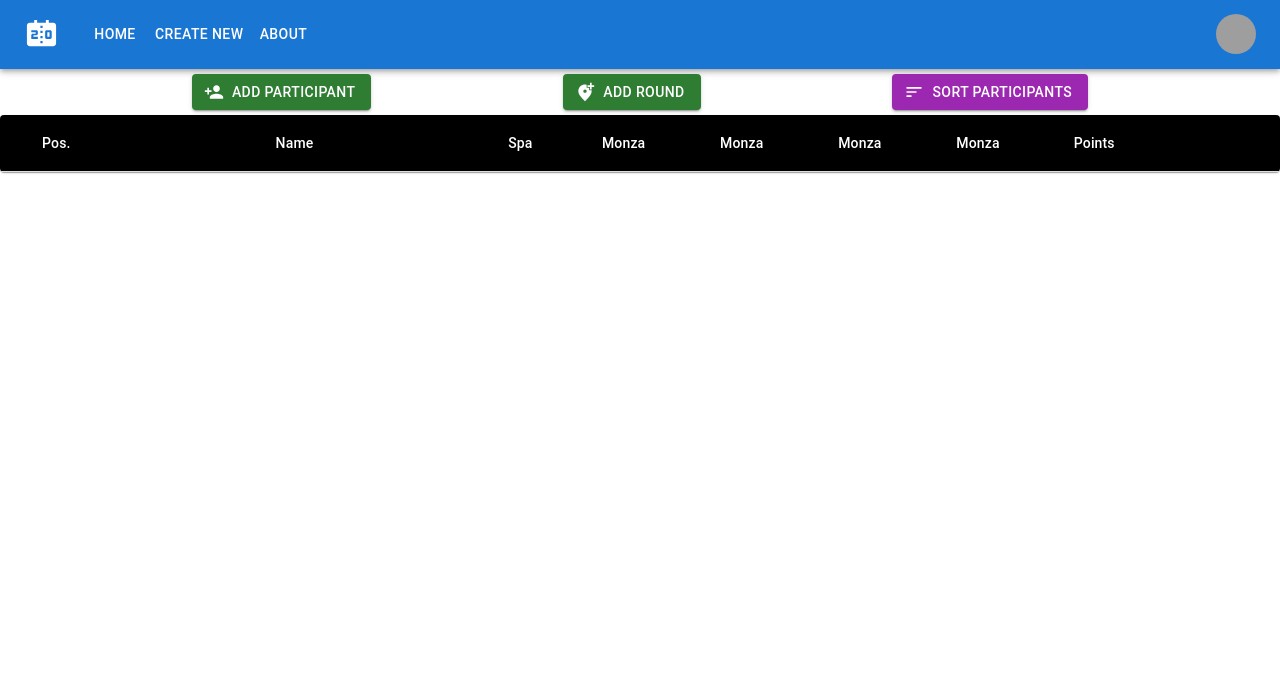
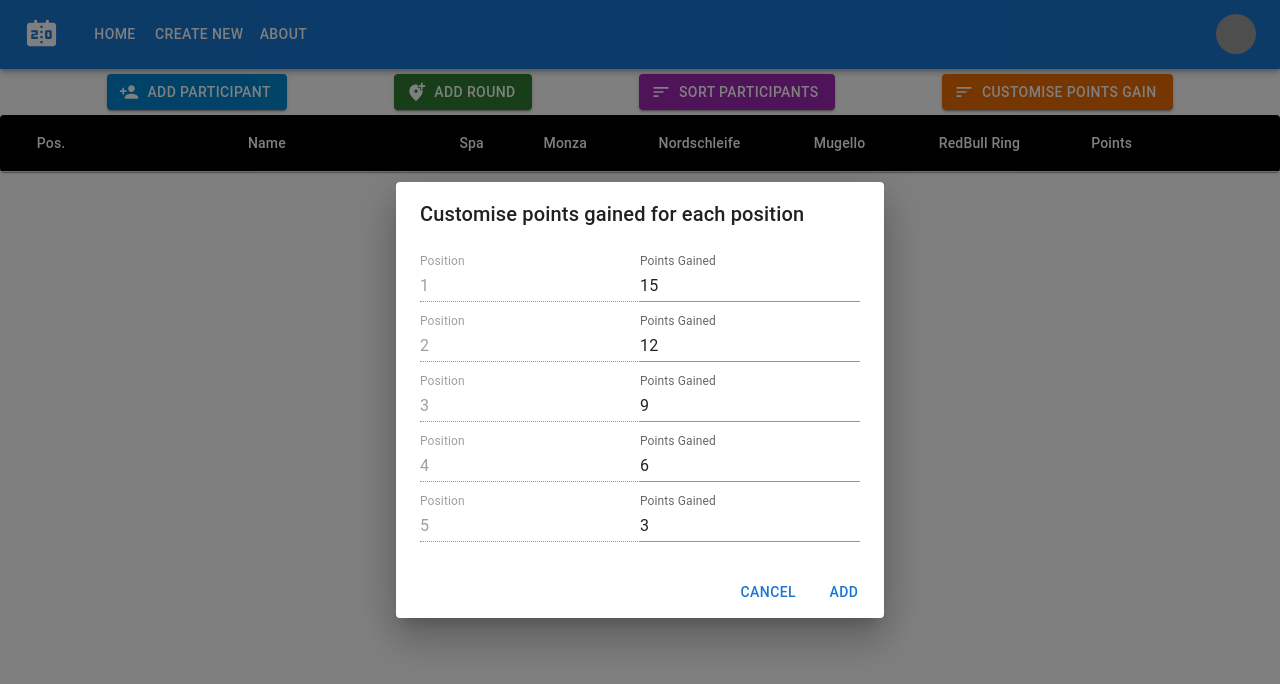
Before and after one commit to Navagiasostis/simple-leaderboard, a React (Create React App) app: page / in a window 1280 px wide. Both pictures are taken after a click on the button "ADD ROUND". Shown: the top 684 px of the page. Built offline with nearby package versions, Linux system fonts and the light colour scheme; grey boxes are pictures that could not be loaded.

Commit message:
Add new round and customise points popup(not yet functional)

```diff
--- a/src/App.tsx
+++ b/src/App.tsx
@@ -1,29 +1,53 @@
-import { useState } from 'react';
-import './App.css';
-import ResponsiveAppBar from './leaderboard/Components/AppBar';
-import { LeaderboardTable } from './leaderboard/Components/Table';
-import { Contestant } from './leaderboard/Models/Contestant';
-import { PointsPerPosition } from './leaderboard/Models/PointsPerPosition';
-import { Round } from './leaderboard/Models/Round';
+import { useEffect, useState } from "react";
+import "./App.css";
+import ResponsiveAppBar from "./leaderboard/Components/AppBar";
+import { LeaderboardTable } from "./leaderboard/Components/Table";
+import { Contestant } from "./leaderboard/Models/Contestant";
+import { PointsPerPosition } from "./leaderboard/Models/PointsPerPosition";
+import { Round } from "./leaderboard/Models/Round";
 
-
-
-const initialRounds: Round[] = [{id: "0", name: "Spa"},{id: "1", name: "Monza"},{id: "2", name: "Monza"},{id: "3", name: "Monza"},{id: "4", name: "Monza"}];
-
-const initialPointsPerPosition: PointsPerPosition[] = [{position: 1, points: 15},{position: 2, points: 12},{position: 3, points: 9},{position: 4, points: 6},{position: 5, points: 3}];
-
-const initialCons: Contestant[] = [
+const initialRounds: Round[] = [
+  { id: "0", name: "Spa" },
+  { id: "1", name: "Monza" },
+  { id: "2", name: "Nordschleife" },
+  { id: "3", name: "Mugello" },
+  { id: "4", name: "RedBull Ring" },
 ];
 
+const initialPointsPerPosition: PointsPerPosition[] = [
+  { position: 1, points: 15 },
+  { position: 2, points: 12 },
+  { position: 3, points: 9 },
+  { position: 4, points: 6 },
+  { position: 5, points: 3 },
+];
+
+const initialCons: Contestant[] = [];
+
 function App() {
-
   const [contestants, setContestants] = useState<Contestant[]>(initialCons);
   const [rounds, setRounds] = useState<Round[]>(initialRounds);
   const [pointsPerPosition, setPointsPerPosition] = useState<PointsPerPosition[]>(initialPointsPerPosition);
+
+  // useEffect(() => {
+  //   const numberOfAvailablePositions = contestants.length;
+  //   const newPositions: PointsPerPosition[] = [];
+
+  //   for (let i = 0; i <= numberOfAvailablePositions; i++) {
+  //     if (pointsPerPosition.map((position) => position.position != i)) {
+  //       const newPosition: PointsPerPosition = {
+  //         position: i,
+  //         points: 0,
+  //       };
+  //       setPointsPerPosition([...pointsPerPosition, newPosition]);
+  //     }
+  //   }
+  // }, [contestants.length]);
+
   return (
     <>
       <header>
-        <ResponsiveAppBar/>
+        <ResponsiveAppBar />
       </header>
       <body>
         <LeaderboardTable
@@ -36,7 +60,6 @@ function App() {
         />
       </body>
     </>
-
   );
 }
 
--- a/src/leaderboard/Components/ContestantRow.tsx
+++ b/src/leaderboard/Components/ContestantRow.tsx
@@ -1,21 +1,21 @@
-import * as React from 'react';
-import { styled } from '@mui/material/styles';
-import Table from '@mui/material/Table';
-import TableBody from '@mui/material/TableBody';
-import TableCell, { tableCellClasses } from '@mui/material/TableCell';
-import TableContainer from '@mui/material/TableContainer';
-import TableHead from '@mui/material/TableHead';
-import TableRow from '@mui/material/TableRow';
-import Paper from '@mui/material/Paper';
-import { Contestant } from '../Models/Contestant';
-import { Round } from '../Models/Round';
-import NameInputField from './NameInputField';
-import NumberInputField from './NumberInputField';
-import { PointsPerPosition } from '../Models/PointsPerPosition';
-import { RoundData } from '../Models/RoundData';
-import { Button, IconButton, InputAdornment } from '@mui/material';
-import '../Styles/Global.css';
-import DeleteIcon from '@mui/icons-material/Delete';
+import * as React from "react";
+import { styled } from "@mui/material/styles";
+import Table from "@mui/material/Table";
+import TableBody from "@mui/material/TableBody";
+import TableCell, { tableCellClasses } from "@mui/material/TableCell";
+import TableContainer from "@mui/material/TableContainer";
+import TableHead from "@mui/material/TableHead";
+import TableRow from "@mui/material/TableRow";
+import Paper from "@mui/material/Paper";
+import { Contestant } from "../Models/Contestant";
+import { Round } from "../Models/Round";
+import NameInputField from "./NameInputField";
+import NumberInputField from "./NumberInputField";
+import { PointsPerPosition } from "../Models/PointsPerPosition";
+import { RoundData } from "../Models/RoundData";
+import { Button, IconButton, InputAdornment } from "@mui/material";
+import "../Styles/Global.css";
+import DeleteIcon from "@mui/icons-material/Delete";
 
 const StyledTableCell = styled(TableCell)(({ theme }) => ({
   [`&.${tableCellClasses.head}`]: {
@@ -28,128 +28,130 @@ const StyledTableCell = styled(TableCell)(({ theme }) => ({
 }));
 
 const StyledTableRow = styled(TableRow)(({ theme }) => ({
-    '&:nth-of-type(odd)': {
+  "&:nth-of-type(odd)": {
     backgroundColor: theme.palette.action.hover,
   },
   // hide last border
-    '&:last-child td, &:last-child th': {
+  "&:last-child td, &:last-child th": {
     border: 0,
   },
 }));
 
 type ContestantRowProps = {
-    contestant: Contestant
-    position: number
-    contestants: Contestant[]
-    setContestants: React.Dispatch<React.SetStateAction<Contestant[]>>
-    rounds: Round[]
-    pointsPerPosition: PointsPerPosition[]
-  }
+  contestant: Contestant;
+  position: number;
+  contestants: Contestant[];
+  setContestants: React.Dispatch<React.SetStateAction<Contestant[]>>;
+  rounds: Round[];
+  pointsPerPosition: PointsPerPosition[];
+};
 
-export const ContestantRow = ({contestant, position, contestants, setContestants, rounds, pointsPerPosition}: ContestantRowProps) => {
-
-    const handleNameChange = (
-        name: string,
-        contestantId: string,
-      ) => {
-        const updatedContestants = contestants.map((person) =>
-          person.id === contestant.id ? { ...person, name: name} : person
-        );
+export const ContestantRow = ({ contestant, position, contestants, setContestants, rounds, pointsPerPosition }: ContestantRowProps) => {
+  const handleNameChange = (name: string, contestantId: string) => {
+    const updatedContestants = contestants.map((person) => (person.id === contestant.id ? { ...person, name: name } : person));
     setContestants(updatedContestants);
   };
 
-      const handleRoundPositionChange = (
-        updatedPosition: number,
-        contestantId: string,
-        roundId: string
-      ) => {
-        const contestantToEdit = contestants.find(contestant => contestant.id === contestantId)!;
+  const handleRoundPositionChange = (updatedPosition: number, contestantId: string, roundId: string) => {
+    const contestantToEdit = contestants.find((contestant) => contestant.id === contestantId)!;
     const updatedValues = updatePoints(contestantToEdit, updatedPosition, roundId);
-        if(updatedValues?.points && updatedValues.updatedRoundData){
+    if (updatedValues?.points && updatedValues.updatedRoundData) {
       const updatedContestants = contestants.map((person) =>
-          person.id === contestantToEdit.id ? { ...person, points: updatedValues.points, roundData: updatedValues.updatedRoundData} : person
+        person.id === contestantToEdit.id ? { ...person, points: updatedValues.points, roundData: updatedValues.updatedRoundData } : person
       );
       setContestants(updatedContestants);
     }
   };
 
   const updatePoints = (contestant: Contestant, updatedPosition: number, roundId: string) => {
-
-        const currentRoundData = contestant.roundData.find(data => data.roundId === roundId);
-        const newPosition = pointsPerPosition.find(pos => updatedPosition === pos.position);
+    const currentRoundData = contestant.roundData.find((data) => data.roundId === roundId);
+    const newPosition = pointsPerPosition.find((pos) => updatedPosition === pos.position);
     const updatedRoundData: RoundData[] = contestant.roundData;
     let points = contestant.points;
 
-        if(!currentRoundData && newPosition)
-        {
+    if (!currentRoundData && newPosition) {
       points = contestant.points + newPosition.points;
-          const newRoundData: RoundData = {roundId: roundId, position:updatedPosition}
+      const newRoundData: RoundData = { roundId: roundId, position: updatedPosition };
       updatedRoundData.push(newRoundData);
-          return {points, updatedRoundData}
+      return { points, updatedRoundData };
     }
-        if(!currentRoundData) return
-        const previousPosition = pointsPerPosition.find(pos => currentRoundData!.position === pos.position);
-        if(previousPosition && newPosition){
+    if (!currentRoundData) return;
+    const previousPosition = pointsPerPosition.find((pos) => currentRoundData!.position === pos.position);
+    if (previousPosition && newPosition) {
       points = contestant.points - previousPosition.points + newPosition.points;
-          updatedRoundData.find(round => round.roundId === roundId)!.position = updatedPosition;
-
-        } else if(newPosition){
+      updatedRoundData.find((round) => round.roundId === roundId)!.position = updatedPosition;
+    } else if (newPosition) {
       points = contestant.points + newPosition.points;
-          updatedRoundData.find(round => round.roundId === roundId)!.position = updatedPosition;
+      updatedRoundData.find((round) => round.roundId === roundId)!.position = updatedPosition;
     }
 
-        return {points, updatedRoundData};
-      }
+    return { points, updatedRoundData };
+  };
 
   const pickAdornment = (position: number) => {
     const currentPos = position.toString();
-        if(currentPos.endsWith("1")){
-          return "st"
+    if (currentPos.endsWith("1")) {
+      return "st";
+    } else if (currentPos.endsWith("2")) {
+      return "nd";
+    } else if (currentPos.endsWith("3")) {
+      return "rd";
+    } else {
+      return "th";
     }
-        else if(currentPos.endsWith("2")){
-          return "nd"
-        }else if(currentPos.endsWith("3")){
-          return "rd"
-        }else{
-          return "th"
-        }
-      }
+  };
 
-    const deleteContestant = () =>{
-        setContestants(contestants.filter((person) => {return person !== contestant;}));
-    }
+  const deleteContestant = () => {
+    setContestants(
+      contestants.filter((person) => {
+        return person !== contestant;
+      })
+    );
+  };
 
   return (
     <>
-            <StyledTableRow style={{overflow:"scroll"}} key={contestant.id} sx={{maxWidth:"200px"}}>
-                <StyledTableCell className='position_cell' align="center">{ position + 1}</StyledTableCell>
-                <StyledTableCell className='name_cell' align="center">
+      <StyledTableRow style={{ overflow: "scroll" }} key={contestant.id} sx={{ maxWidth: "200px" }}>
+        <StyledTableCell className="position_cell" align="center">
+          {position + 1}
+        </StyledTableCell>
+        <StyledTableCell className="name_cell" align="center">
           <NameInputField
-                    label={'Name'}
+            label={"Name"}
             value={contestant.name}
             onChange={function (value: string): void {
-                        handleNameChange(value, contestant.id)
+              handleNameChange(value, contestant.id);
             }}
-                    additionalProps={{placeholder:"Participator's name", style:{}}}
+            additionalProps={{ placeholder: "Participator's name", style: {} }}
           />
         </StyledTableCell>
-                {rounds.map((round, roundIndex) => (<StyledTableCell className='round_cell' align="center">{
-                    <NumberInputField label={'Position'}
-                    value={contestant.roundData.find(contestantRound => contestantRound.roundId === round.id)?.position ?? 0}
+        {rounds.map((round, roundIndex) => (
+          <StyledTableCell className="round_cell" align="center">
+            {
+              <NumberInputField
+                label={"Position"}
+                value={contestant.roundData.find((contestantRound) => contestantRound.roundId === round.id)?.position ?? 0}
                 onChange={function (value: string): void {
-                        handleRoundPositionChange(Number(value), contestant.id, round.id)
+                  handleRoundPositionChange(Number(value), contestant.id, round.id);
                 }}
                 additionalProps={{
-                        sx:{maxWidth:"100px"},
-                        placeholder:"Participator's position",
-                        InputProps:{
-                        endAdornment: <InputAdornment position="end">{pickAdornment(contestant.roundData.find(contestantRound => contestantRound.roundId === round.id)?.position ?? 0)}</InputAdornment>
-                        }
+                  sx: { maxWidth: "100px" },
+                  placeholder: "Participator's position",
+                  InputProps: {
+                    endAdornment: (
+                      <InputAdornment position="end">{pickAdornment(contestant.roundData.find((contestantRound) => contestantRound.roundId === round.id)?.position ?? 0)}</InputAdornment>
+                    ),
+                  },
                 }}
               />
-                }</StyledTableCell>))}
-                <StyledTableCell className='points_cell' align="center">{contestant.points}</StyledTableCell>
-                <StyledTableCell className='delete_cell' align="center">{
+            }
+          </StyledTableCell>
+        ))}
+        <StyledTableCell className="points_cell" align="center">
+          {contestant.points}
+        </StyledTableCell>
+        <StyledTableCell className="delete_cell" align="center">
+          {
             <IconButton aria-label="delete" onClick={deleteContestant}>
               <DeleteIcon />
             </IconButton>
@@ -157,5 +159,5 @@ export const ContestantRow = ({contestant, position, contestants, setContestants
         </StyledTableCell>
       </StyledTableRow>
     </>
-    )
-}
+  );
+};
--- a/src/leaderboard/Components/Table.tsx
+++ b/src/leaderboard/Components/Table.tsx
@@ -1,24 +1,24 @@
-import * as React from 'react';
-import { styled } from '@mui/material/styles';
-import Table from '@mui/material/Table';
-import TableBody from '@mui/material/TableBody';
-import TableCell, { tableCellClasses } from '@mui/material/TableCell';
-import TableContainer from '@mui/material/TableContainer';
-import TableHead from '@mui/material/TableHead';
-import TableRow from '@mui/material/TableRow';
-import Paper from '@mui/material/Paper';
-import { Contestant } from '../Models/Contestant';
-import { Round } from '../Models/Round';
-import NameInputField from './NameInputField';
-import NumberInputField from './NumberInputField';
-import { PointsPerPosition } from '../Models/PointsPerPosition';
-import { RoundData } from '../Models/RoundData';
-import { Button, InputAdornment, makeStyles } from '@mui/material';
-import { ContestantRow } from './ContestantRow';
-import '../Styles/Global.css';
-import SortIcon from '@mui/icons-material/Sort';
-import PersonAddIcon from '@mui/icons-material/PersonAdd';
-import AddLocationAltIcon from '@mui/icons-material/AddLocationAlt';
+import * as React from "react";
+import { styled } from "@mui/material/styles";
+import Table from "@mui/material/Table";
+import TableBody from "@mui/material/TableBody";
+import TableCell, { tableCellClasses } from "@mui/material/TableCell";
+import TableContainer from "@mui/material/TableContainer";
+import TableHead from "@mui/material/TableHead";
+import TableRow from "@mui/material/TableRow";
+import Paper from "@mui/material/Paper";
+import { Contestant } from "../Models/Contestant";
+import { Round } from "../Models/Round";
+import NameInputField from "./NameInputField";
+import NumberInputField from "./NumberInputField";
+import { PointsPerPosition } from "../Models/PointsPerPosition";
+import { RoundData } from "../Models/RoundData";
+import { Button, Dialog, DialogActions, DialogContent, DialogContentText, DialogTitle, InputAdornment, TextField, makeStyles } from "@mui/material";
+import { ContestantRow } from "./ContestantRow";
+import "../Styles/Global.css";
+import SortIcon from "@mui/icons-material/Sort";
+import PersonAddIcon from "@mui/icons-material/PersonAdd";
+import AddLocationAltIcon from "@mui/icons-material/AddLocationAlt";
 
 const StyledTableCell = styled(TableCell)(({ theme }) => ({
   [`&.${tableCellClasses.head}`]: {
@@ -31,50 +31,146 @@ const StyledTableCell = styled(TableCell)(({ theme }) => ({
 }));
 
 type LeaderboardProps = {
-  contestants: Contestant[]
-  setContestants: React.Dispatch<React.SetStateAction<Contestant[]>>
-  rounds: Round[]
-  setRounds: React.Dispatch<React.SetStateAction<Round[]>>
-  pointsPerPosition: PointsPerPosition[]
-  setPointsPerPosition: React.Dispatch<React.SetStateAction<PointsPerPosition[]>>
-}
+  contestants: Contestant[];
+  setContestants: React.Dispatch<React.SetStateAction<Contestant[]>>;
+  rounds: Round[];
+  setRounds: React.Dispatch<React.SetStateAction<Round[]>>;
+  pointsPerPosition: PointsPerPosition[];
+  setPointsPerPosition: React.Dispatch<React.SetStateAction<PointsPerPosition[]>>;
+};
 
-
-export const LeaderboardTable = ({contestants, setContestants, rounds, pointsPerPosition}: LeaderboardProps) => {
+export const LeaderboardTable = ({ contestants, setContestants, setRounds, rounds, pointsPerPosition, setPointsPerPosition }: LeaderboardProps) => {
+  const [roundDialogOpen, setRoundDialogOpen] = React.useState<boolean>(false);
+  const [pointsDialogOpen, setPointsDialogOpen] = React.useState<boolean>(false);
+  const [roundName, setRoundName] = React.useState("");
 
   const sortParticipants = () => {
-    const unsortedContestants = [...contestants]
-    const sortedContestants = unsortedContestants.sort((a, b) => a.points > b.points ? -1 : 1);
+    const unsortedContestants = [...contestants];
+    const sortedContestants = unsortedContestants.sort((a, b) => (a.points > b.points ? -1 : 1));
     setContestants(sortedContestants);
-  }
+  };
 
   const addContestant = () => {
     const newContestant: Contestant = {
       id: crypto.randomUUID(),
       name: "",
       points: 0,
-      roundData: []
+      roundData: [],
     };
     setContestants([...contestants, newContestant]);
   };
 
+  const handleClose = () => {
+    setRoundDialogOpen(false);
+    setPointsDialogOpen(false);
+  };
+
+  const addRound = () => {
+    const newRound: Round = {
+      id: crypto.randomUUID(),
+      name: roundName,
+    };
+
+    const updatedContestants = contestants.map((person) => {
+      const newRoundData: RoundData = {
+        position: 0,
+        roundId: newRound.id,
+      };
+      const updatedContestantRoundData = [...person.roundData, newRoundData];
+
+      return { ...person, roundData: updatedContestantRoundData };
+    });
+
+    setRounds([...rounds, newRound]);
+    setContestants(updatedContestants);
+
+    handleClose();
+  };
+
   return (
     <>
-    <div style={{marginTop:"5px", marginBottom:"5px", justifyContent:"space-evenly", width:"100%", alignItems:"center", display:"flex", flexDirection:"row"}}>
-      <Button color="success" variant="contained" onClick={addContestant} startIcon={<PersonAddIcon/>}>Add Participant</Button>
-      <Button color="success" variant="contained" onClick={sortParticipants} startIcon={<AddLocationAltIcon/>}>Add Round</Button>
-      <Button color="secondary"  variant="contained" onClick={sortParticipants} startIcon={<SortIcon/>}>Sort Participants</Button>
+      <div style={{ marginTop: "5px", marginBottom: "5px", justifyContent: "space-evenly", width: "100%", alignItems: "center", display: "flex", flexDirection: "row" }}>
+        <Button color="info" variant="contained" onClick={addContestant} startIcon={<PersonAddIcon />}>
+          Add Participant
+        </Button>
+        <Button color="success" variant="contained" onClick={() => setPointsDialogOpen(true)} startIcon={<AddLocationAltIcon />}>
+          Add Round
+        </Button>
+        <Button color="secondary" variant="contained" onClick={sortParticipants} startIcon={<SortIcon />}>
+          Sort Participants
+        </Button>
+        <Button color="warning" variant="contained" onClick={() => setPointsDialogOpen(true)} startIcon={<SortIcon />}>
+          Customise Points Gain
+        </Button>
+        {/* Dialog for points customization */}
+        <Dialog open={pointsDialogOpen} onClose={handleClose}>
+          <DialogTitle>Customise points gained for each position</DialogTitle>
+          <DialogContent>
+            {pointsPerPosition.map((points) => (
+              <div style={{ display: "flex" }}>
+                <TextField autoFocus margin="dense" id="name" label="Position" type="text" fullWidth variant="standard" value={points.position} disabled />
+                <TextField
+                  autoFocus
+                  margin="dense"
+                  id="name"
+                  label="Points Gained"
+                  type="text"
+                  fullWidth
+                  variant="standard"
+                  value={points.points}
+                  onChange={(event) => setRoundName(event.target.value)}
+                />
+              </div>
+            ))}
+          </DialogContent>
+          <DialogActions>
+            <Button onClick={handleClose}>Cancel</Button>
+            <Button onClick={addRound}>Add</Button>
+          </DialogActions>
+        </Dialog>
+        {/* Dialog for new Round */}
+        <Dialog open={roundDialogOpen} onClose={handleClose}>
+          <DialogTitle>Add new round</DialogTitle>
+          <DialogContent>
+            <DialogContentText>Write the round's name bellow</DialogContentText>
+            <TextField
+              autoFocus
+              margin="dense"
+              id="name"
+              label="Round Name"
+              type="text"
+              fullWidth
+              variant="standard"
+              value={roundName}
+              onChange={(event) => setRoundName(event.target.value)}
+            />
+          </DialogContent>
+          <DialogActions>
+            <Button onClick={handleClose}>Cancel</Button>
+            <Button onClick={addRound}>Add</Button>
+          </DialogActions>
+        </Dialog>
       </div>
 
       <TableContainer component={Paper}>
         <Table aria-label="customized table">
           <TableHead>
-            <TableRow style={{overflow:"scroll"}}>
-              <StyledTableCell className='position_cell' align="center">Pos.</StyledTableCell>
-              <StyledTableCell className='name_cell' align='center'>Name</StyledTableCell>
-              {rounds.map((round, index) => (<StyledTableCell key={round.id} align="center">{round.name}</StyledTableCell>))}
-              <StyledTableCell className='points_cell' align="center">Points</StyledTableCell>
-              <StyledTableCell className='delete_cell' align="center"></StyledTableCell>
+            <TableRow style={{ overflow: "scroll" }}>
+              <StyledTableCell className="position_cell" align="center">
+                Pos.
+              </StyledTableCell>
+              <StyledTableCell className="name_cell" align="center">
+                Name
+              </StyledTableCell>
+              {rounds.map((round, index) => (
+                <StyledTableCell key={round.id} align="center">
+                  {round.name}
+                </StyledTableCell>
+              ))}
+              <StyledTableCell className="points_cell" align="center">
+                Points
+              </StyledTableCell>
+              <StyledTableCell className="delete_cell" align="center"></StyledTableCell>
             </TableRow>
           </TableHead>
           <TableBody>
@@ -85,11 +181,12 @@ export const LeaderboardTable = ({contestants, setContestants, rounds, pointsPer
                 contestants={contestants}
                 setContestants={setContestants}
                 rounds={rounds}
-              pointsPerPosition={pointsPerPosition}/>
+                pointsPerPosition={pointsPerPosition}
+              />
             ))}
           </TableBody>
         </Table>
       </TableContainer>
     </>
   );
-}
+};
```
Lines whose indentation alone changed are shown as unchanged.
